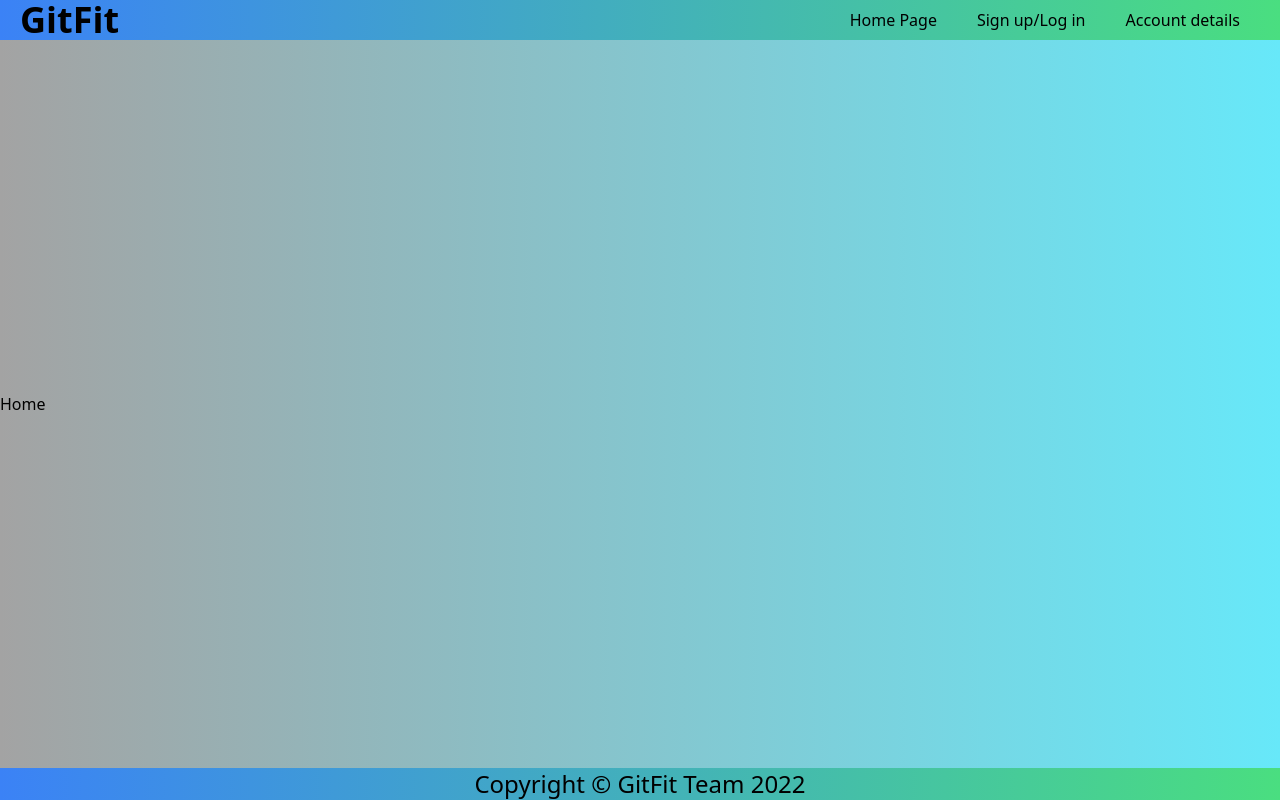
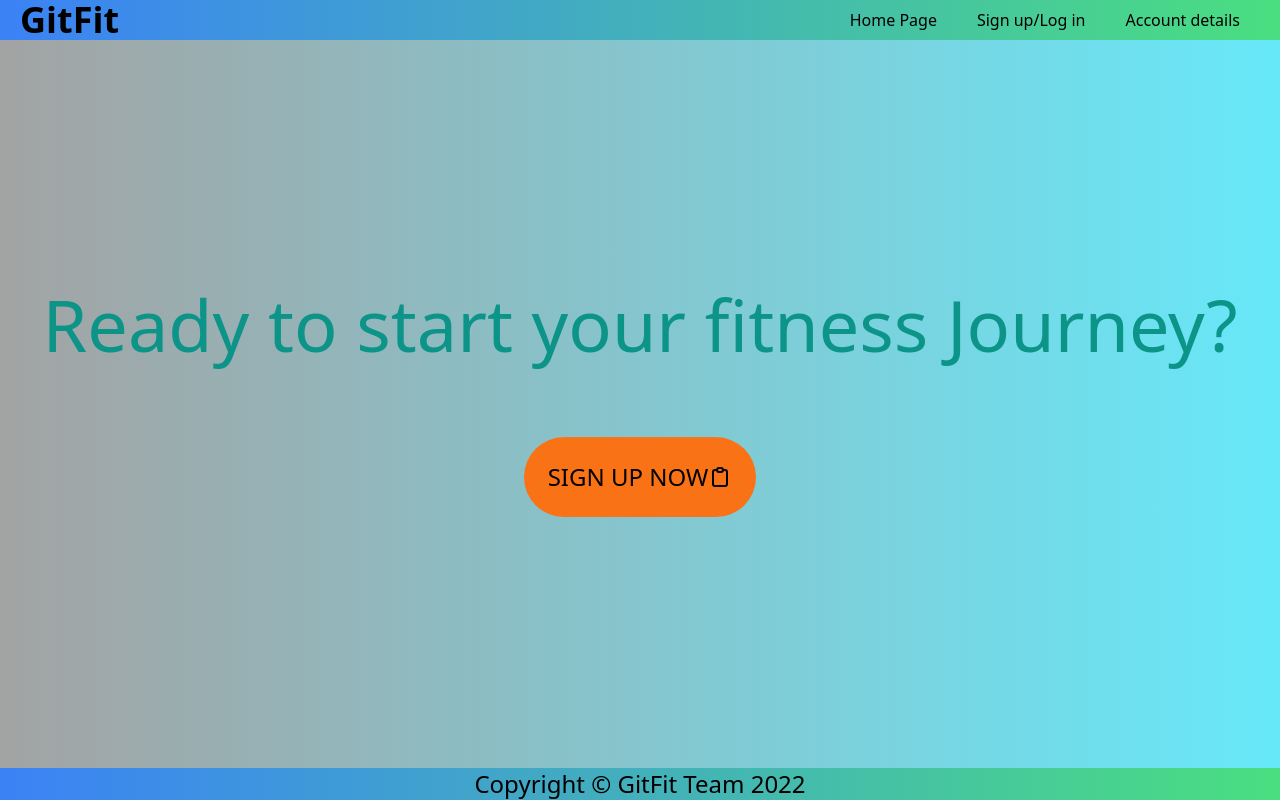
Before and after one commit to nkrilis/GitFit-2.0, a React (Create React App) app in the folder client/: page / in a window 1280 px wide. Built offline with nearby package versions, Linux system fonts and the light colour scheme.

Commit message:
some styling to homepage

```diff
--- a/client/src/pages/Home.js
+++ b/client/src/pages/Home.js
@@ -1,7 +1,34 @@
 import React from "react";
+import { Link } from "react-router-dom";
 
 const Home = () => {
-  return <div>Home</div>;
+  return (
+    <div className="h-screen flex flex-col justify-center items-center">
+      <h1 className="lg:text-7xl md:text-5xl sm:text-3xl text-3xl text-teal-600 mb-20">
+        Ready to start your fitness Journey?
+      </h1>
+      <Link
+        className="py-6 px-6 bg-orange-500 rounded-full text-2xl hover:bg-red-400 transition duration-300 ease-in-out flex items-center animate-bounce"
+        to="/signup"
+      >
+        SIGN UP NOW
+        <svg
+          className="w-6 h-6"
+          fill="none"
+          stroke="currentColor"
+          viewBox="0 0 24 24"
+          xmlns="http://www.w3.org/2000/svg"
+        >
+          <path
+            strokeLinecap="round"
+            strokeLinejoin="round"
+            strokeWidth={2}
+            d="M9 5H7a2 2 0 00-2 2v12a2 2 0 002 2h10a2 2 0 002-2V7a2 2 0 00-2-2h-2M9 5a2 2 0 002 2h2a2 2 0 002-2M9 5a2 2 0 012-2h2a2 2 0 012 2"
+          />
+        </svg>
+      </Link>
+    </div>
+  );
 };
 
 export default Home;
```
